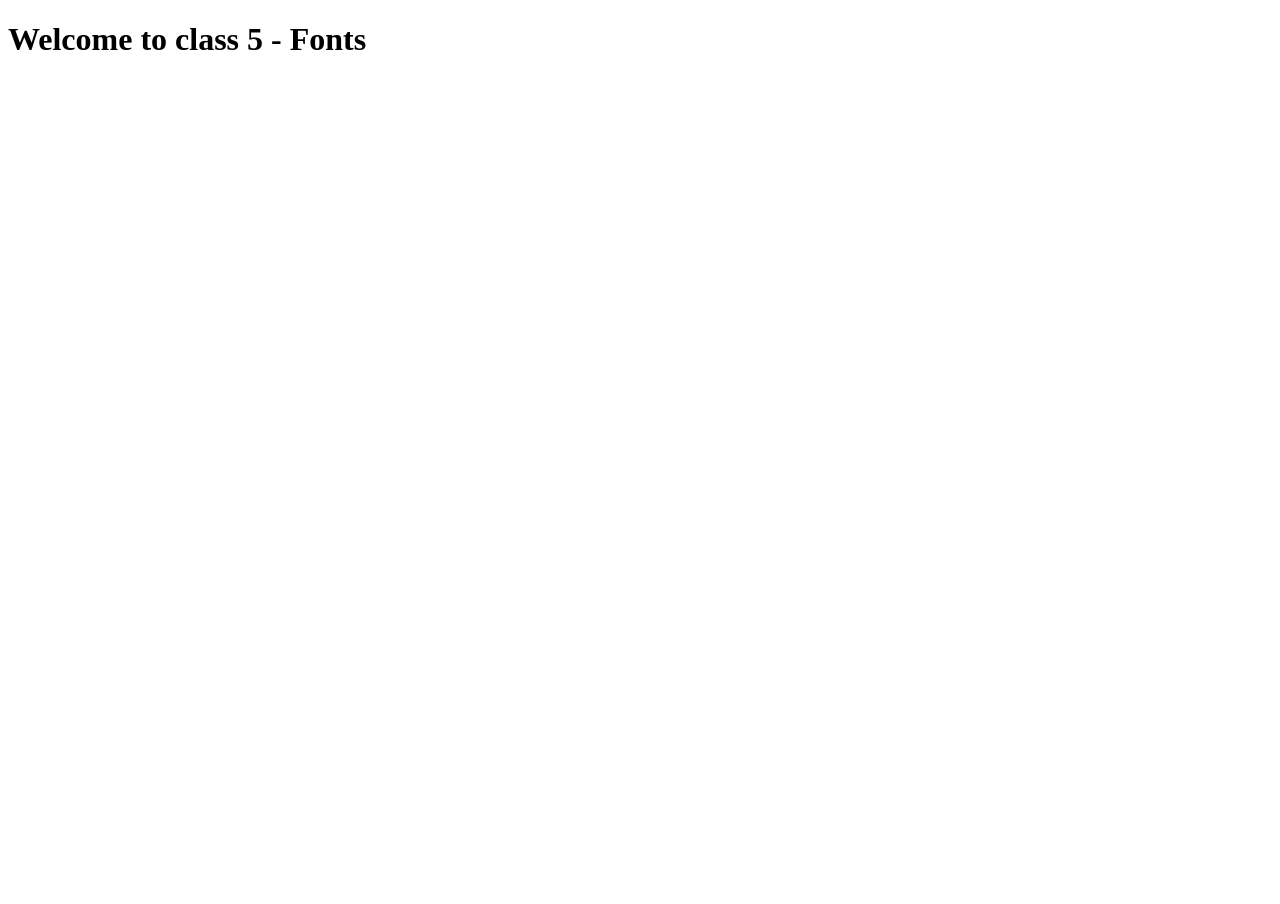
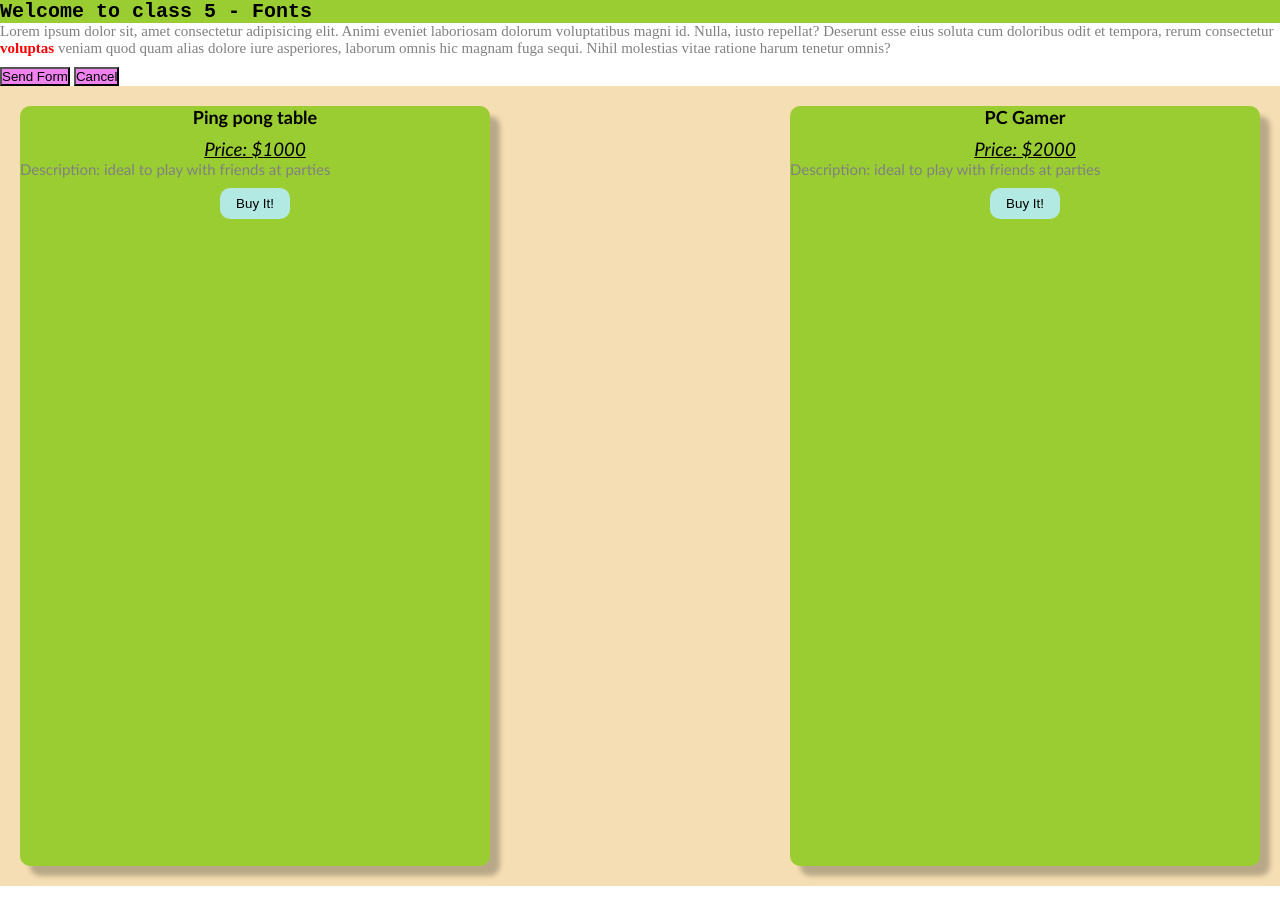
Before and after one commit to Tavo9610/proyecto-clase-5, a plain HTML site: page index.html in a window 1280 px wide. Before the commit the page ends 800 px from the top, so only its background shows below. Drawn offline with Linux system fonts and the light colour scheme.

Commit message:
grid and flex properties

```diff
--- a/index.html
+++ b/index.html
@@ -8,5 +8,31 @@
 </head>
 <body>
     <h1>Welcome to class 5 - Fonts</h1>
+    <p>Lorem ipsum dolor sit, amet consectetur adipisicing elit. Animi eveniet laboriosam dolorum voluptatibus magni id. Nulla, iusto repellat? Deserunt esse eius soluta cum doloribus odit et tempora, rerum consectetur <span>voluptas</span> veniam quod quam alias dolore iure asperiores, laborum omnis hic magnam fuga sequi. Nihil molestias vitae ratione harum tenetur omnis?</p>
+    <button>Send Form</button>
+    <button>Cancel</button>
+
+    <section>
+        <div>
+            <h2>Ping pong table</h2>
+            <h3>Price: $1000</h3>
+            <p>Description: ideal to play with friends at parties</p>
+            <button>Buy It!</button>
+        </div>
+        <div>
+            <h2>PC Gamer</h2>
+            <h3>Price: $2000</h3>
+            <p>Description: ideal to play with friends at parties</p>
+            <button>Buy It!</button>
+        </div>
+    </section>
+
+    <header>
+        <img src="" alt="">
+        <nav>
+
+        </nav>
+    </header>
+
 </body>
 </html>
--- a/style.css
+++ b/style.css
@@ -0,0 +1,80 @@
+*{
+    margin: 0;
+    padding: 0;
+    box-sizing: border-box;
+}
+
+h1{
+    /*this is a fallback */
+    font-family: 'Courier New', Courier, monospace;
+    font-size: 20px;
+
+}
+
+
+/*display -> how elements behave in the html-css document*/
+
+/*display block -> occupies the 100% of the width(ancho) of the father class(body)*/
+h1{
+    background-color: yellowgreen;
+    display: block;
+}
+
+button{
+    display: inline-block;
+    background-color: violet;
+}
+
+span{
+    color: red;
+    font-weight: bold;
+}
+
+/*display flex -> columns or rows* - always father element/
+/*Flexible container could reubicate child elements*/
+/*display grid -> grids columns ands rows*/
+
+section{
+    background-color: wheat;
+    padding: 20px;
+    min-height: 100vh;
+    display: grid;
+    grid-template-columns: repeat(3, 1fr);
+    grid-template-columns: repeat(auto-fit, minmax(250px, 1fr)); /* -> dynamic grids*/
+    gap: 300px;
+}
+
+div{
+    background-color: yellowgreen;
+    border-radius: 10px;
+    box-shadow: 10px 10px 5px 0px rgba(0, 0, 0, 0.242);
+    font-family: 'Gill Sans', 'Gill Sans MT', Calibri, 'Trebuchet MS', sans-serif;
+}
+
+div h2{
+    font-size: 18px;
+    text-align: center;
+    margin-bottom: 10px;
+}
+
+div h3{
+    text-align: center;
+    font-weight: lighter;
+    font-style: italic;
+    text-decoration: underline;
+}
+
+p{
+    color: gray;
+    font-size: 15px;
+    margin-bottom: 10px;
+}
+
+div button{
+    border: none;
+    background-color: rgb(178, 233, 227);
+    padding: 8px 16px;
+    border-radius: 10px;
+    display: block;
+    margin: auto;
+}
```
